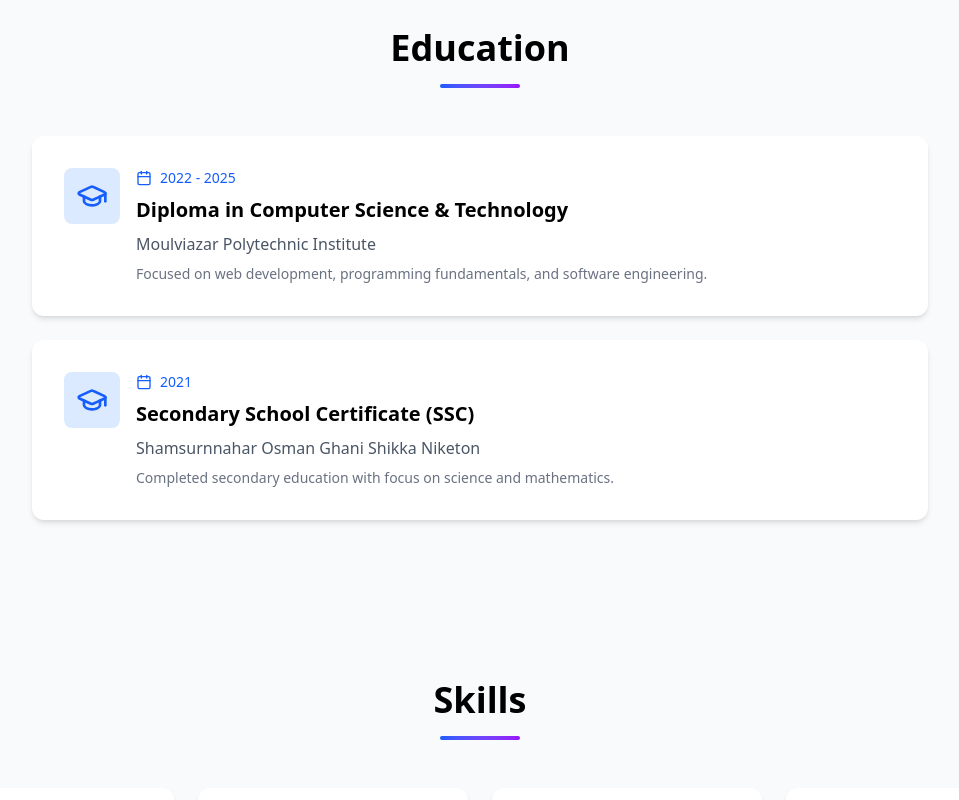
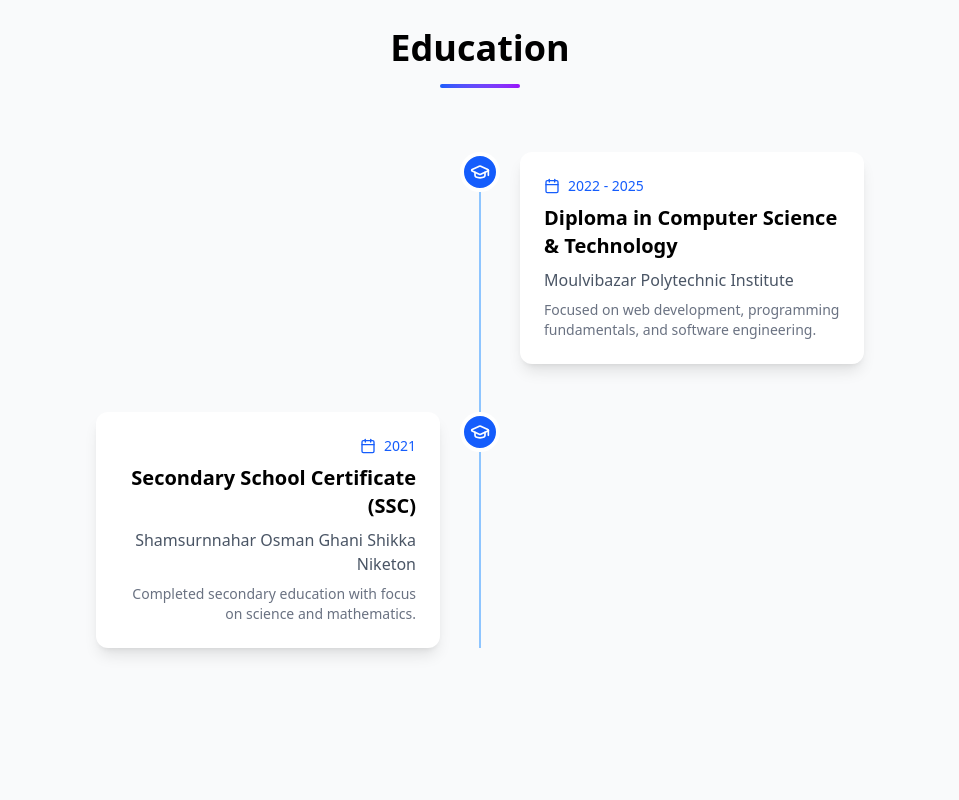
Before and after one commit to Asadulla56/portfolio, a React (Vite) app: page / in a window 1280 px wide. Shown: the part 1540-2340 px from the top of the page, without its empty margins (160-1119 px from the left). Built offline with nearby package versions, Linux system fonts and the light colour scheme.

Commit message:
update to the education part

```diff
--- a/src/components/Education.jsx
+++ b/src/components/Education.jsx
@@ -2,11 +2,12 @@ import React from "react";
 import { GraduationCap, Calendar } from "lucide-react";
 
 const Education = () => {
+  // Your education data remains the same
   const education = [
     {
       year: "2022 - 2025",
       course: "Diploma in Computer Science & Technology",
-      institution: "Moulviazar Polytechnic Institute",
+      institution: "Moulvibazar Polytechnic Institute", // Corrected spelling
       description:
         "Focused on web development, programming fundamentals, and software engineering.",
     },
@@ -23,39 +24,81 @@ const Education = () => {
     <section id="education" className="py-20 bg-gray-50">
       <div className="container mx-auto px-4 sm:px-6 lg:px-8">
         {/* Section Title */}
-        <div className="text-center mb-12">
+        <div className="text-center mb-16">
           <h2 className="text-3xl md:text-4xl font-bold mb-4">Education</h2>
           <div className="w-20 h-1 bg-gradient-to-r from-blue-600 to-purple-600 mx-auto rounded-full"></div>
         </div>
 
-        {/* Education Cards */}
-        <div className="max-w-4xl mx-auto space-y-6">
-          {education.map((edu, index) => (
-            <div
-              key={index}
-              className="bg-white rounded-xl shadow-md p-6 md:p-8 transform transition-all hover:scale-105 hover:shadow-lg"
-            >
-              <div className="flex flex-col md:flex-row md:items-start gap-4">
-                {/* Icon */}
-                <div className="flex-shrink-0">
-                  <div className="p-3 rounded-lg bg-blue-100">
-                    <GraduationCap className="text-blue-600" size={32} />
-                  </div>
+        {/* Timeline Wrapper */}
+        <div className="relative max-w-3xl mx-auto">
+          {/* The Vertical Line */}
+          <div className="absolute left-4 top-0 h-full w-0.5 bg-blue-300 z-0 lg:left-1/2 lg:-translate-x-1/2"></div>
+
+          {/* Timeline Items */}
+          <div className="relative space-y-12">
+            {education.map((edu, index) => {
+              // Determine if the item should be on the right side (for desktop)
+              // index 0 (first item) will be on the right, index 1 (second) on the left, etc.
+              const isRightSide = index % 2 === 0;
+
+              return (
+                <div key={index} className="relative">
+                  {/* Timeline Node (Icon) */}
+                  <div className="absolute z-10 flex items-center justify-center w-10 h-10 bg-blue-600 rounded-full left-4 lg:left-1/2 -translate-x-1/2 border-4 border-white">
+                    <GraduationCap className="text-white" size={20} />
                   </div>
 
-                {/* Education Info */}
-                <div className="flex-1">
-                  <div className="flex items-center gap-2 mb-2">
+                  {/* Content Card Wrapper (handles positioning) */}
+                  <div
+                    className={`
+                      ml-14 lg:ml-0 lg:w-[calc(50%-2.5rem)]
+                      ${isRightSide ? "lg:ml-auto" : "lg:mr-auto"}
+                    `}
+                  _                  >
+                    {/* The Card */}
+                    <div
+                      className={`
+                        relative bg-white p-6 rounded-xl shadow-lg
+                        hover:shadow-2xl transition-shadow duration-300
+                        before:content-[''] before:absolute before:top-5
+                        before:w-4 before:h-4 before:bg-white before:rotate-45
+                        before:z-[-1]
+
+                        ${
+                          isRightSide
+                            ? "lg:text-left before:left-[-8px]" // Desktop Right
+                            : "lg:text-right before:left-auto before:right-[-8px]" // Desktop Left
+                        }
+
+                        before:left-[-8px] lg:before:left-auto
+                        ${isRightSide && "lg:before:left-[-8px]"}
+                      `}
+                    >
+                      {/* Year */}
+                      <div
+                        className={`flex items-center gap-2 mb-2 ${
+                          !isRightSide && "lg:justify-end"
+                        }`}
+                      >
                         <Calendar className="text-blue-600" size={16} />
-                    <span className="text-sm text-blue-600 font-medium">{edu.year}</span>
+                        <span className="text-sm text-blue-600 font-medium">
+                          {edu.year}
+                        </span>
                       </div>
+                      {/* Course */}
                       <h3 className="text-xl font-bold mb-2">{edu.course}</h3>
-                  <p className="text-gray-600 font-medium mb-2">{edu.institution}</p>
+                      {/* Institution */}
+                      <p className="text-gray-600 font-medium mb-2">
+                        {edu.institution}
+                      </p>
+                      {/* Description */}
                       <p className="text-sm text-gray-500">{edu.description}</p>
                     </div>
                   </div>
                 </div>
-          ))}
+              );
+            })}
+          </div>
         </div>
       </div>
     </section>
```
Lines whose indentation alone changed are shown as unchanged.
